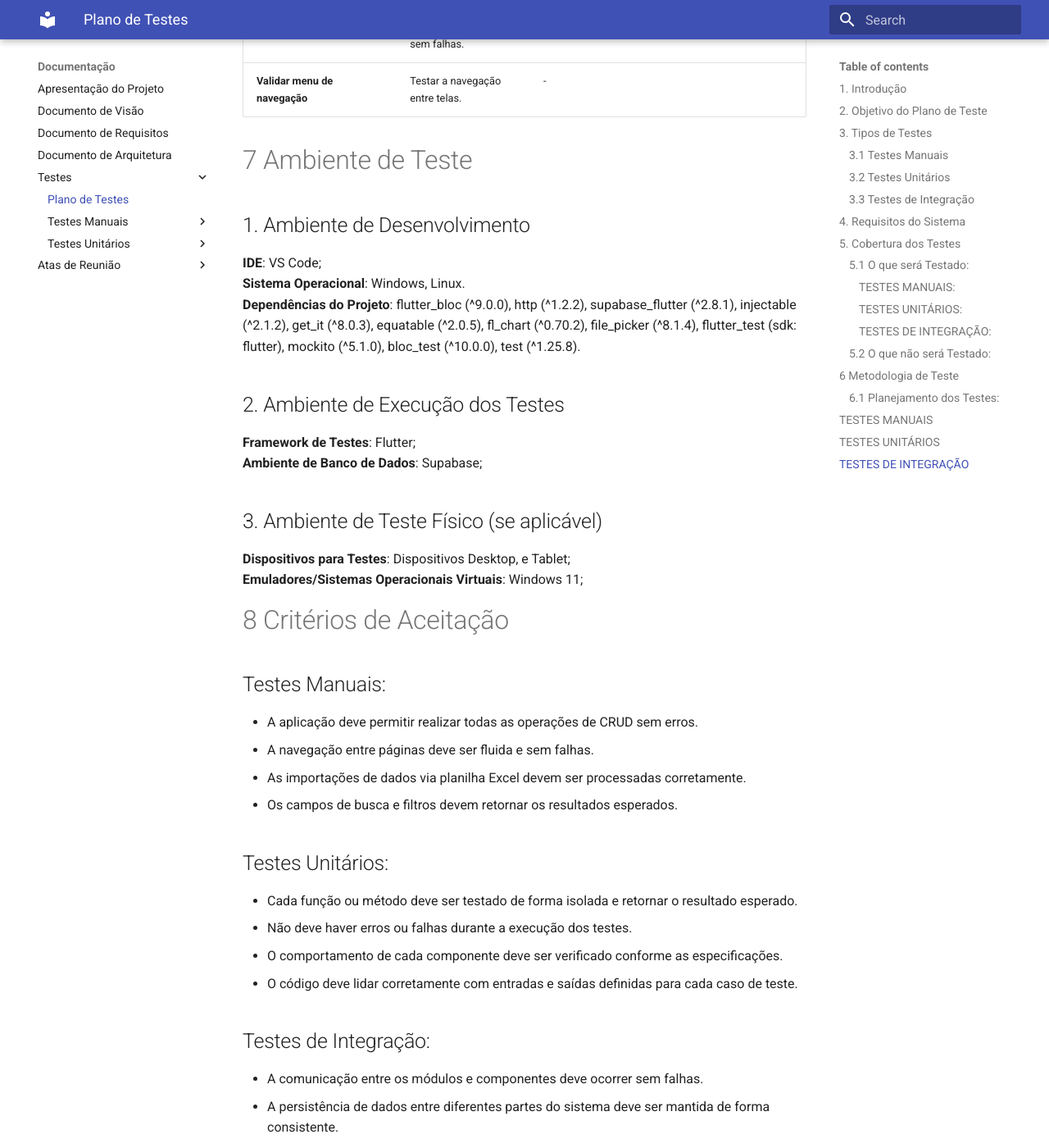
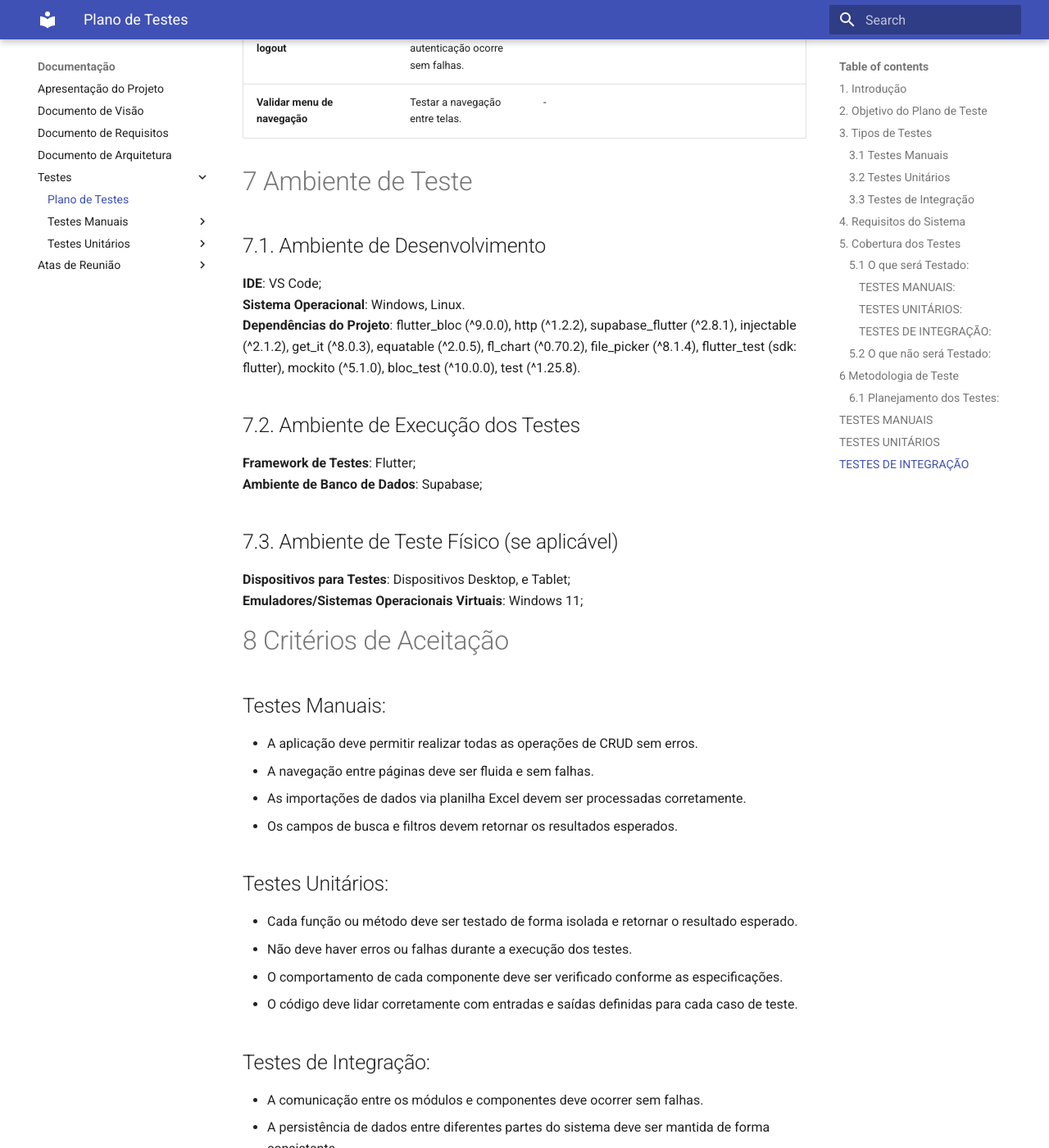
Before and after one commit to JAugustoM/Gestao-Catavento, an MkDocs documentation site: the page built from docs/documento-plano-testes/documento-plano-testes.md, in a window 1280 px wide and 1400 px high, scrolled down 6585 px. Shown: the whole window at 82% size. Built offline with MkDocs 1.6.1 and Material for MkDocs 9.7.7, drawn with Linux system fonts in a browser that asks for light colours; some of the changed text lies outside the part shown.

Commit message:
Update documento-plano-testes.md

```diff
--- a/docs/documento-plano-testes/documento-plano-testes.md
+++ b/docs/documento-plano-testes/documento-plano-testes.md
@@ -167,16 +167,16 @@ As documentações dos testes foram divididas dentro da pasta docs, branch docs.
 
 # 7 Ambiente de Teste
 
-## 1. Ambiente de Desenvolvimento
+## 7.1. Ambiente de Desenvolvimento
 **IDE**: VS Code;
 **Sistema Operacional**: Windows, Linux.
 **Dependências do Projeto**: flutter_bloc (^9.0.0), http (^1.2.2), supabase_flutter (^2.8.1), injectable (^2.1.2), get_it (^8.0.3), equatable (^2.0.5), fl_chart (^0.70.2), file_picker (^8.1.4), flutter_test (sdk: flutter), mockito (^5.1.0), bloc_test (^10.0.0), test (^1.25.8).
 
-## 2. Ambiente de Execução dos Testes
+## 7.2. Ambiente de Execução dos Testes
 **Framework de Testes**: Flutter;
 **Ambiente de Banco de Dados**: Supabase;
 
-## 3. Ambiente de Teste Físico (se aplicável)
+## 7.3. Ambiente de Teste Físico (se aplicável)
 **Dispositivos para Testes**: Dispositivos Desktop, e Tablet;
 **Emuladores/Sistemas Operacionais Virtuais**: Windows 11;
 
```
Also changed, not shown: other parts of docs/documento-plano-testes/documento-plano-testes.md (+3 -3 lines).
